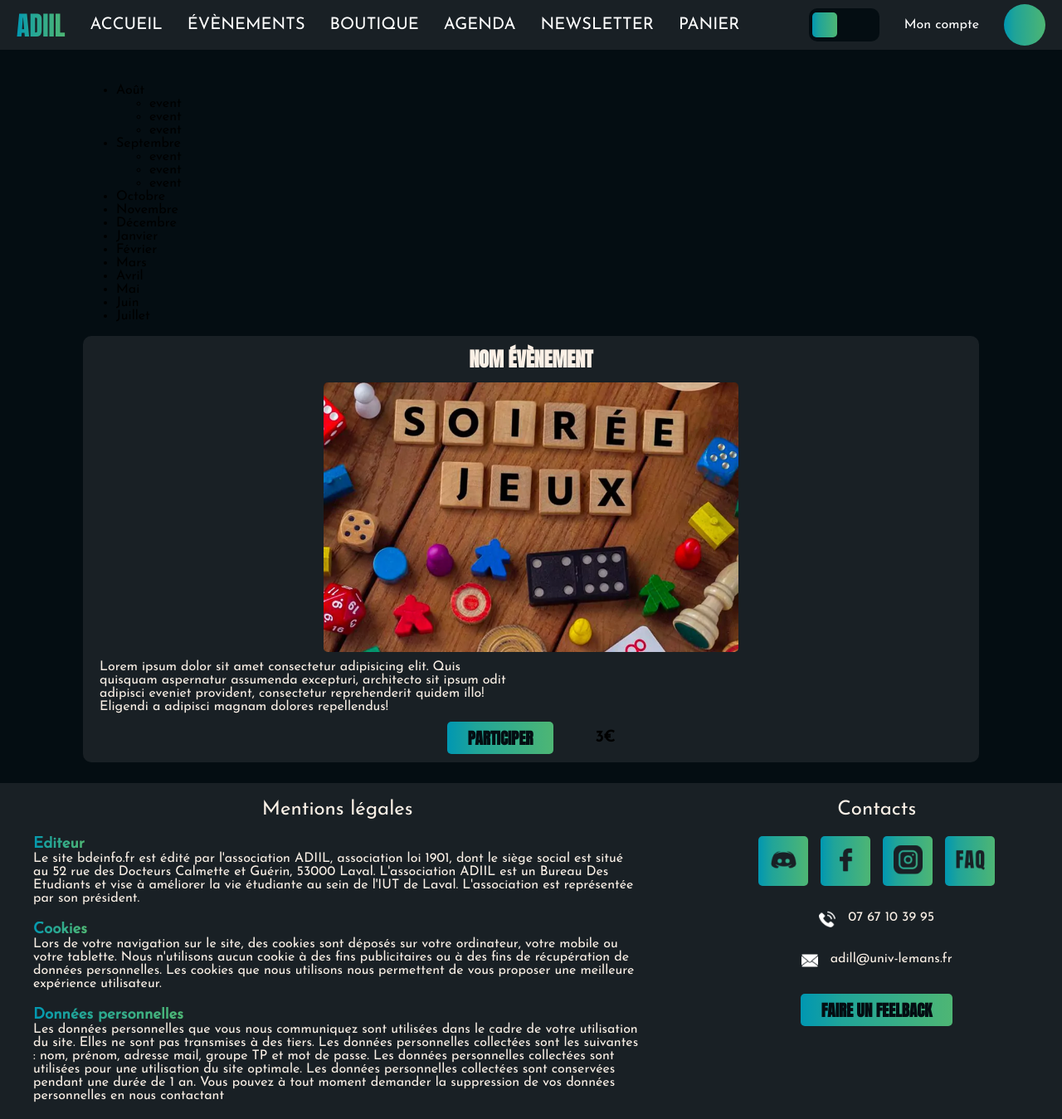
After one commit to TheHyrox/sae-3.01, a PHP site: page /event.html in a window 1280 px wide. The commit adds this page. Shown: the whole page at 83% size. Run offline with PHP 8.4, Linux system fonts and the light colour scheme.

Commit message:
event added

```diff
--- /dev/null
+++ b/event.html
@@ -0,0 +1,134 @@
+<!DOCTYPE html>
+<html lang="fr">
+<head>
+    <meta charset="UTF-8">
+    <meta name="viewport" content="width=device-width, initial-scale=1.0">
+    <link rel="stylesheet" href="styles.css">
+    <link rel="stylesheet" href="https://fonts.googleapis.com/css?family=Josefin Sans|Anton">
+    <title>ADIIL - Évènements</title>
+</head>
+<body>
+    <header>
+        <div><h1>ADIIL</h1>
+            <ul>
+                <li><a href="">accueil</a></li>
+                <li><a href="">évènements</a></li>
+                <li><a href="">boutique</a></li>
+                <li><a href="">agenda</a></li>
+                <li><a href="">newsletter</a></li>
+                <li><a href="">panier</a></li>
+            </ul>
+        </div>
+        <div>
+            <!-- Hide if the user isn't connected with an admin account -->
+            <label class="switch">
+                <input type="checkbox"/>
+                <span></span>
+            </label>
+
+            <a href="">Mon compte</a>
+            <!-- Put user picture -->
+            <img src="Pictures/defaultProfilePicture.png" alt="">
+
+        </div>
+    </header>
+
+    <main>
+        <div id="event">
+            <div id="eventList">
+                <ul>
+                    <li>Août
+                        <ul>
+                            <li>event</li>
+                            <li>event</li>
+                            <li>event</li>
+                        </ul>
+                    </li>
+                    <li>Septembre
+                        <ul>
+                            <li>event</li>
+                            <li>event</li>
+                            <li>event</li>
+                        </ul>
+                    </li>
+                    <li>Octobre</li>
+                    <li>Novembre</li>
+                    <li>Décembre</li>
+                    <li>Janvier</li>
+                    <li>Février</li>
+                    <li>Mars</li>
+                    <li>Avril</li>
+                    <li>Mai</li>
+                    <li>Juin</li>
+                    <li>Juillet</li>
+                </ul>
+            </div>
+            <article>
+                <h2>
+                    Nom évènement
+                </h2>
+                <img src="Pictures/soiree-jeux.webp" alt="image">
+                <p>Lorem ipsum dolor sit amet consectetur adipisicing elit. Quis quisquam aspernatur assumenda excepturi, architecto sit ipsum odit adipisci eveniet provident, consectetur reprehenderit quidem illo! Eligendi a adipisci magnam dolores repellendus!</p>
+                <div class="row">
+                    <form action="" method="post">
+                        <input type="submit" value="Participer">
+                    </form>
+                    <h3>
+                        3€
+                    </h3>
+                </div>
+            </article>
+        </div>
+    </main>
+
+    <footer>
+        <div>
+            <h2>
+                Mentions légales
+            </h2>
+            <div>
+                <h3>Éditeur</h3>
+                <p>
+                    Le site bdeinfo.fr est édité par l'association ADIIL, association loi 1901, dont le siège social est situé au 52 rue des Docteurs Calmette et Guérin, 53000 Laval. L'association ADIIL est un Bureau Des Etudiants et vise à améliorer la vie étudiante au sein de l'IUT de Laval. L'association est représentée par son président.
+                </p>
+            </div>
+            <div>
+                <h3>Cookies</h3>
+                <p>
+                    Lors de votre navigation sur le site, des cookies sont déposés sur votre ordinateur, votre mobile ou votre tablette. Nous n'utilisons aucun cookie à des fins publicitaires ou à des fins de récupération de données personnelles. Les cookies que nous utilisons nous permettent de vous proposer une meilleure expérience utilisateur.
+                </p>
+            </div>
+            <div>
+                <h3>Données personnelles</h3>
+                <p>
+                    Les données personnelles que vous nous communiquez sont utilisées dans le cadre de votre utilisation du site. Elles ne sont pas transmises à des tiers. Les données personnelles collectées sont les suivantes : nom, prénom, adresse mail, groupe TP et mot de passe. Les données personnelles collectées sont utilisées pour une utilisation du site optimale. Les données personnelles collectées sont conservées pendant une durée de 1 an. Vous pouvez à tout moment demander la suppression de vos données personnelles en nous contactant
+                </p>
+            </div>
+        </div>
+        <div>
+            <h2>
+                Contacts
+            </h2>
+            <div id="contact">
+                <div>
+                    <button class="icon"><img src="Icons/discord.png" alt=""></button>
+                    <button class="icon"><img src="Icons/facebook.png" alt=""></button>
+                    <button class="icon"><img src="Icons/instagram.png" alt=""></button>
+                    <button class="icon"><img src="Icons/faq.png" alt=""></button>
+                </div>
+                <div>
+                    <img src="Icons/tel.png" alt="">
+                    <p>07 67 10 39 95</p>
+                </div>
+                <div>
+                    <img src="Icons/mail.png" alt="">
+                    <p>adill@univ-lemans.fr</p>
+                </div>
+                <form action="" method="post">
+                    <input type="submit" value="Faire un feelback">
+                </form>
+            </div>
+        </div>
+    </footer>
+</body>
+</html>
--- a/styles.css
+++ b/styles.css
@@ -369,3 +369,9 @@ footer img{
     width: 35px;
     height: auto;
 }
+
+/*events*/
+#event{
+    display: grid;
+
+}
```
Also changed, not shown: Pictures/soiree-jeux.webp (added).
